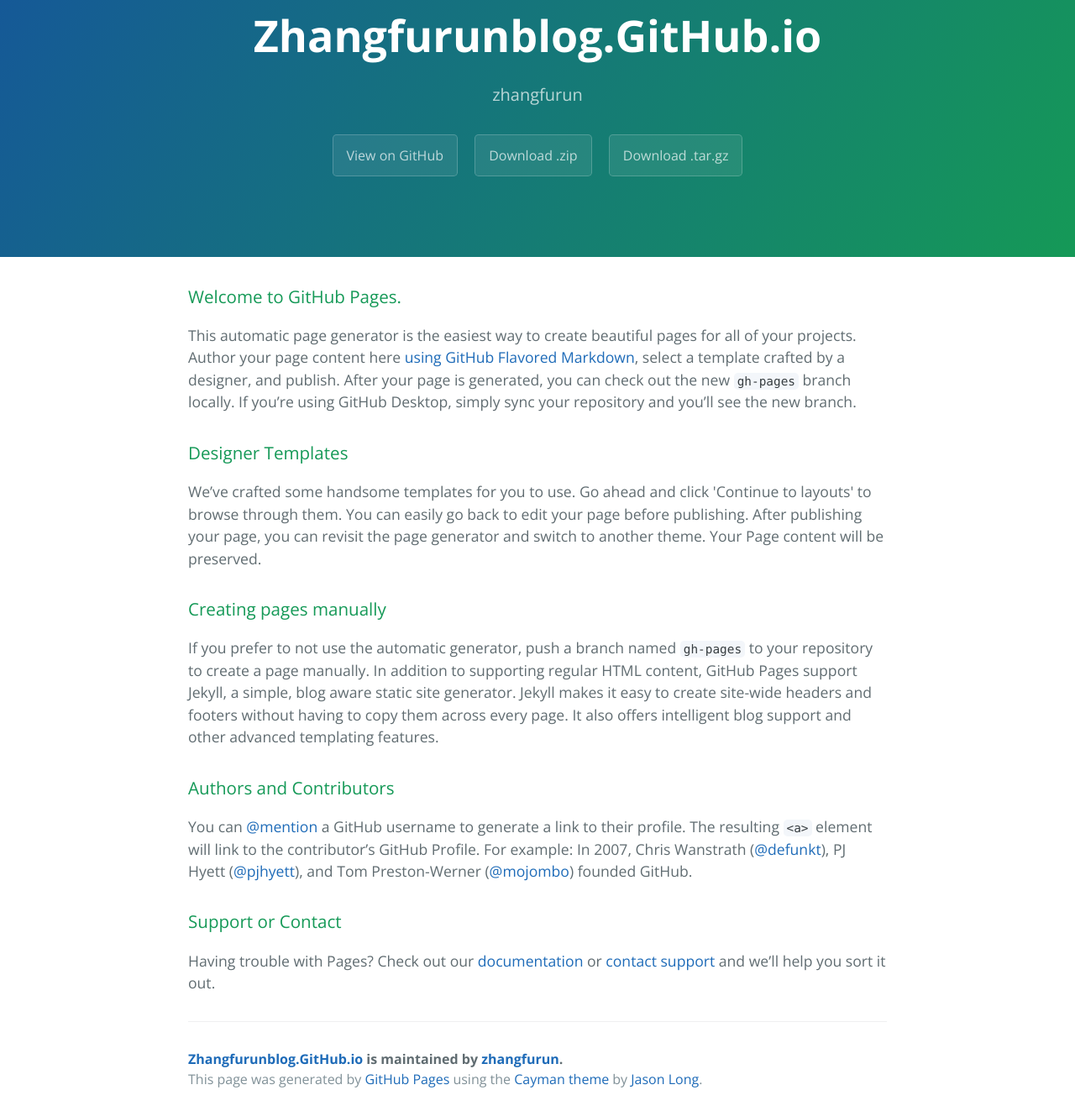
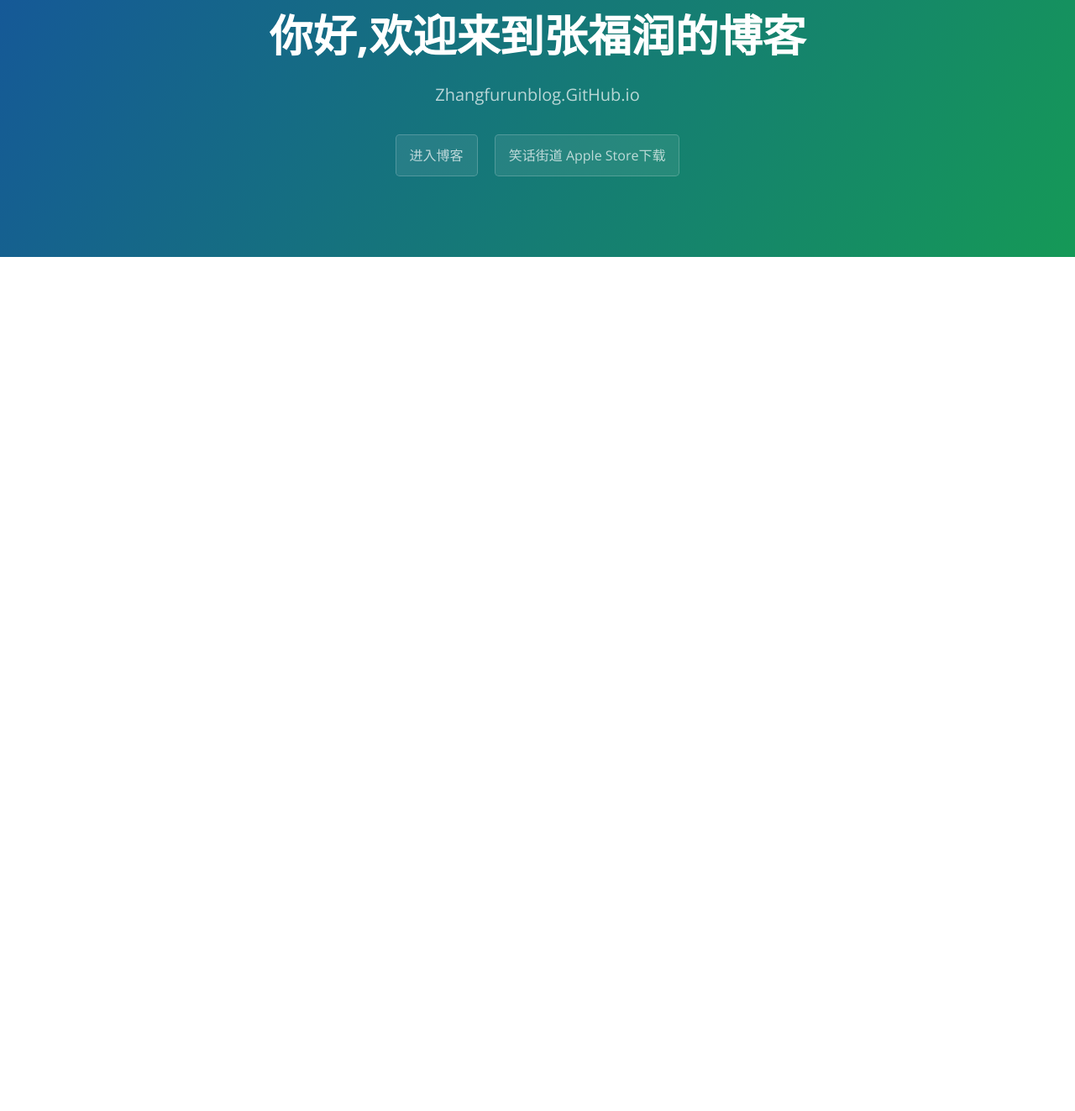
Before and after one commit to zhangfurun/zhangfurunBlog.github.io, a plain HTML site: page index.html in a window 1280 px wide. Shown: the part 77-1400 px from the top of the page at 84% size. After the commit the page ends 800 px from the top, so only its background shows below. Drawn offline with nearby package versions, Linux system fonts and the light colour scheme.

Commit message:
更新博客

```diff
--- a/index.html
+++ b/index.html
@@ -2,7 +2,7 @@
 <html lang="en-us">
   <head>
     <meta charset="UTF-8">
-    <title>Zhangfurunblog.GitHub.io by zhangfurun</title>
+    <title>张福润的博客</title>
     <meta name="viewport" content="width=device-width, initial-scale=1">
     <link rel="stylesheet" type="text/css" href="stylesheets/normalize.css" media="screen">
     <link href='https://fonts.googleapis.com/css?family=Open+Sans:400,700' rel='stylesheet' type='text/css'>
@@ -11,46 +11,25 @@
   </head>
   <body>
     <section class="page-header">
-      <h1 class="project-name">Zhangfurunblog.GitHub.io</h1>
-      <h2 class="project-tagline">zhangfurun</h2>
-      <a href="https://github.com/zhangfurun/zhangfurunBlog.github.io" class="btn">View on GitHub</a>
-      <a href="https://github.com/zhangfurun/zhangfurunBlog.github.io/zipball/master" class="btn">Download .zip</a>
-      <a href="https://github.com/zhangfurun/zhangfurunBlog.github.io/tarball/master" class="btn">Download .tar.gz</a>
-    </section>
+      <h1 class="project-name">你好,欢迎来到张福润的博客</h1>
+      <h2 class="project-tagline">Zhangfurunblog.GitHub.io</h2>
+      <a href="https://github.com/zhangfurun/zhangfurunBlog.github.io" class="btn">进入博客</a>
+      <a href="https://itunes.apple.com/us/app/xiao-hua-jie-dao/id1092404646?mt=8" class="btn">笑话街道 Apple Store下载</a>
 
-    <section class="main-content">
-      <h3>
-<a id="welcome-to-github-pages" class="anchor" href="#welcome-to-github-pages" aria-hidden="true"><span aria-hidden="true" class="octicon octicon-link"></span></a>Welcome to GitHub Pages.</h3>
 
-<p>This automatic page generator is the easiest way to create beautiful pages for all of your projects. Author your page content here <a href="https://guides.github.com/features/mastering-markdown/">using GitHub Flavored Markdown</a>, select a template crafted by a designer, and publish. After your page is generated, you can check out the new <code>gh-pages</code> branch locally. If you’re using GitHub Desktop, simply sync your repository and you’ll see the new branch.</p>
 
-<h3>
-<a id="designer-templates" class="anchor" href="#designer-templates" aria-hidden="true"><span aria-hidden="true" class="octicon octicon-link"></span></a>Designer Templates</h3>
 
-<p>We’ve crafted some handsome templates for you to use. Go ahead and click 'Continue to layouts' to browse through them. You can easily go back to edit your page before publishing. After publishing your page, you can revisit the page generator and switch to another theme. Your Page content will be preserved.</p>
 
-<h3>
-<a id="creating-pages-manually" class="anchor" href="#creating-pages-manually" aria-hidden="true"><span aria-hidden="true" class="octicon octicon-link"></span></a>Creating pages manually</h3>
 
-<p>If you prefer to not use the automatic generator, push a branch named <code>gh-pages</code> to your repository to create a page manually. In addition to supporting regular HTML content, GitHub Pages support Jekyll, a simple, blog aware static site generator. Jekyll makes it easy to create site-wide headers and footers without having to copy them across every page. It also offers intelligent blog support and other advanced templating features.</p>
 
-<h3>
-<a id="authors-and-contributors" class="anchor" href="#authors-and-contributors" aria-hidden="true"><span aria-hidden="true" class="octicon octicon-link"></span></a>Authors and Contributors</h3>
 
-<p>You can <a href="https://github.com/blog/821" class="user-mention">@mention</a> a GitHub username to generate a link to their profile. The resulting <code>&lt;a&gt;</code> element will link to the contributor’s GitHub Profile. For example: In 2007, Chris Wanstrath (<a href="https://github.com/defunkt" class="user-mention">@defunkt</a>), PJ Hyett (<a href="https://github.com/pjhyett" class="user-mention">@pjhyett</a>), and Tom Preston-Werner (<a href="https://github.com/mojombo" class="user-mention">@mojombo</a>) founded GitHub.</p>
 
-<h3>
-<a id="support-or-contact" class="anchor" href="#support-or-contact" aria-hidden="true"><span aria-hidden="true" class="octicon octicon-link"></span></a>Support or Contact</h3>
 
-<p>Having trouble with Pages? Check out our <a href="https://help.github.com/pages">documentation</a> or <a href="https://github.com/contact">contact support</a> and we’ll help you sort it out.</p>
 
-      <footer class="site-footer">
-        <span class="site-footer-owner"><a href="https://github.com/zhangfurun/zhangfurunBlog.github.io">Zhangfurunblog.GitHub.io</a> is maintained by <a href="https://github.com/zhangfurun">zhangfurun</a>.</span>
 
-        <span class="site-footer-credits">This page was generated by <a href="https://pages.github.com">GitHub Pages</a> using the <a href="https://github.com/jasonlong/cayman-theme">Cayman theme</a> by <a href="https://twitter.com/jasonlong">Jason Long</a>.</span>
-      </footer>
 
-    </section>
+
+
 
 
   </body>
```
